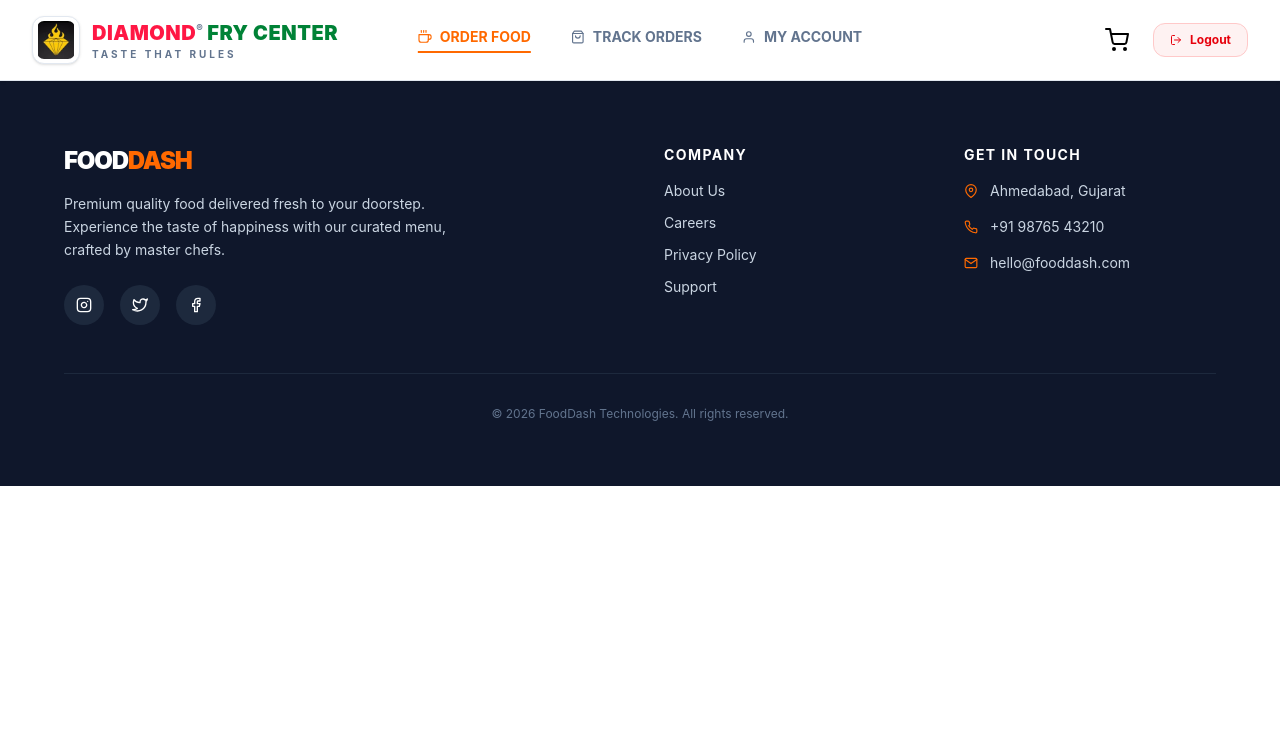
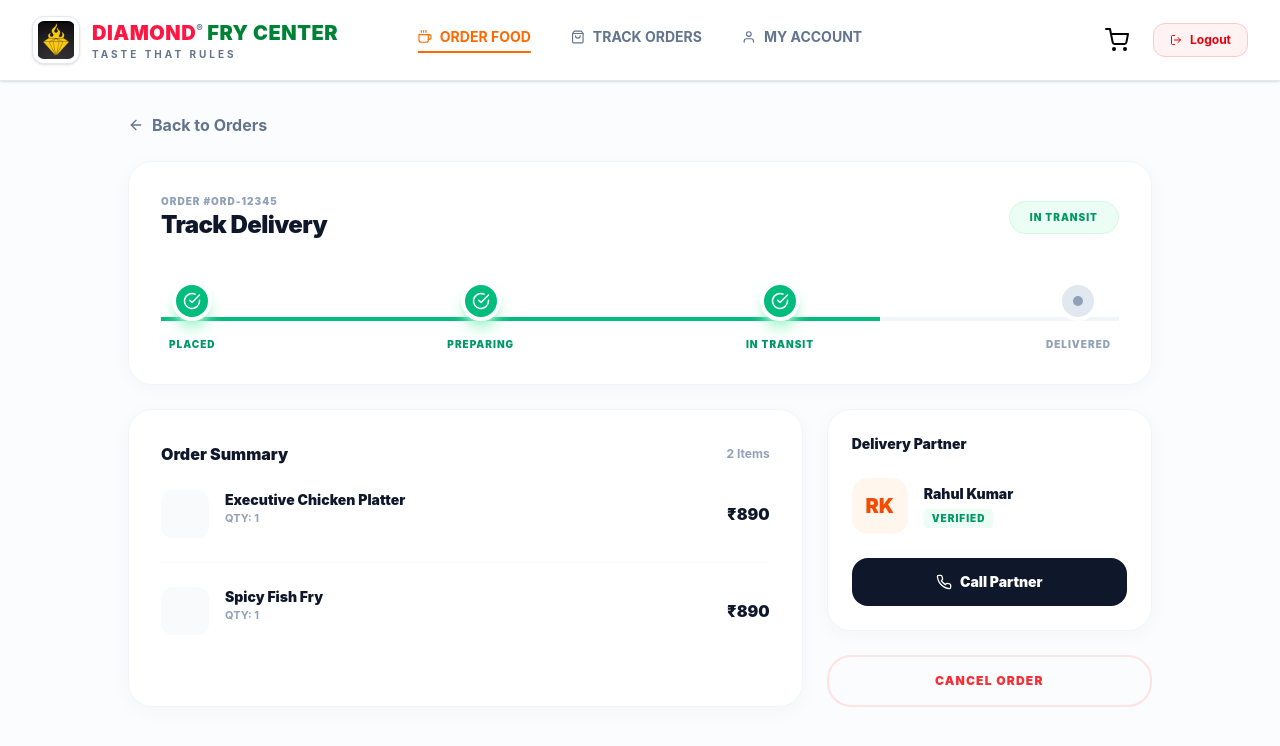
Before and after one commit to Khalid0226/food-delivery-web, a React app: page /order/1 in a window 1280 px wide. Shown: the top 746 px of the page. Built offline with nearby package versions, Linux system fonts and the light colour scheme; the HTML template or start-up script is replaced by a standard one.

Commit message:
new features

```diff
--- a/src/App.jsx
+++ b/src/App.jsx
@@ -11,6 +11,8 @@ import Checkout from './modules/customer/pages/Checkout';
 import TrackOrders from './modules/customer/pages/TrackOrders';
 import Layout from './components/layout/Layout';
 import Account from './modules/customer/pages/Account';
+
+import OrderDetails from './modules/customer/pages/OrderDetails';
 
 function App() {
   return (
@@ -31,6 +33,8 @@ function App() {
           <Route path='/checkout' element={<Checkout />} />
           <Route path="/customer/orders" element={<TrackOrders />} />
           <Route path='/customer/account' element={<Account />}></Route>
+
+          <Route path='/order/:orderId' element={<OrderDetails />}></Route>
         </Routes>
       </Layout>
     </BrowserRouter>
--- a/src/modules/customer/pages/Account.jsx
+++ b/src/modules/customer/pages/Account.jsx
@@ -109,8 +109,8 @@ export default function Account() {
                         {activeSection === 'security' && (
                             <div className="space-y-6">
                                 <h2 className="text-2xl font-black text-slate-900">Security</h2>
-                                <button className="w-full flex justify-between p-6 bg-slate-50 border-2 border-gray-100 rounded-2xl font-bold hover:bg-slate-100">Change Password <span>→</span></button>
-                                <button className="w-full flex justify-between p-6 bg-slate-50 border-2 border-gray-100 rounded-2xl font-bold hover:bg-slate-100">Two-Factor Authentication <span>→</span></button>
+                                <button className="w-full flex justify-between p-6 bg-slate-100 border-2 border-gray-100 rounded-2xl font-bold hover:bg-slate-100">Change Password <span>→</span></button>
+                                <button className="w-full flex justify-between p-6 bg-slate-100 border-2 border-gray-100 rounded-2xl font-bold hover:bg-slate-100">Two-Factor Authentication <span>→</span></button>
                             </div>
                         )}
                     </main>
--- /dev/null
+++ b/src/modules/customer/pages/OrderDetails.jsx
@@ -0,0 +1,104 @@
+import React from 'react';
+import { FiCheckCircle, FiTruck, FiPhone, FiArrowLeft, FiMoreVertical } from 'react-icons/fi';
+import { useNavigate } from 'react-router-dom';
+
+export default function OrderDetails() {
+  const navigate = useNavigate();
+
+  return (
+    <div className="min-h-screen bg-slate-50/50 py-8 px-4 md:px-8">
+      <div className="max-w-5xl mx-auto">
+
+        {/* Back Navigation */}
+        <button onClick={() => navigate(-1)} className="flex items-center gap-2 text-slate-500 font-bold hover:text-orange-600 transition mb-6">
+          <FiArrowLeft /> Back to Orders
+        </button>
+
+        {/* 1. Progress Status (Premium Stepper) */}
+        <div className="bg-white p-8 rounded-3xl border border-slate-100 shadow-[0_4px_20px_rgba(0,0,0,0.03)] mb-6">
+          <div className="flex justify-between items-center mb-10">
+            <div>
+              <p className="text-[10px] font-black uppercase tracking-widest text-slate-400">Order #ORD-12345</p>
+              <h3 className="font-black text-2xl text-slate-900 tracking-tight">Track Delivery</h3>
+            </div>
+            <span className="bg-emerald-50 text-emerald-600 px-5 py-2 rounded-full text-[10px] font-black uppercase tracking-widest border border-emerald-100">
+              In Transit
+            </span>
+          </div>
+
+          {/* Stepper with Glowing Active State */}
+          <div className="relative flex justify-between items-center px-2">
+            <div className="absolute top-1/2 left-0 w-full h-1 bg-slate-100 -z-0"></div>
+            <div className="absolute top-1/2 left-0 w-3/4 h-1 bg-emerald-500 z-0 transition-all duration-700"></div>
+
+            {['Placed', 'Preparing', 'In Transit', 'Delivered'].map((step, i) => (
+              <div key={step} className="flex flex-col items-center gap-4 relative z-10">
+                <div className={`w-10 h-10 rounded-full flex items-center justify-center border-4 border-white transition-all duration-300 ${i <= 2 ? 'bg-emerald-500 text-white shadow-lg shadow-emerald-200' : 'bg-slate-200 text-slate-400'}`}>
+                  {i <= 2 ? <FiCheckCircle size={18} /> : <div className="w-2.5 h-2.5 bg-slate-400 rounded-full"></div>}
+                </div>
+                <span className={`text-[10px] font-black uppercase tracking-widest ${i <= 2 ? 'text-emerald-600' : 'text-slate-400'}`}>
+                  {step}
+                </span>
+              </div>
+            ))}
+          </div>
+        </div>
+
+        {/* 2. Main Layout */}
+        <div className="grid md:grid-cols-3 gap-6">
+
+          {/* Left: Order Items */}
+          <div className="md:col-span-2 bg-white p-8 rounded-3xl border border-slate-100 shadow-[0_4px_20px_rgba(0,0,0,0.03)]">
+            <h4 className="font-black text-slate-900 mb-6 flex items-center justify-between">
+              Order Summary
+              <span className="text-slate-400 font-bold text-xs">2 Items</span>
+            </h4>
+            <div className="space-y-6">
+              <div className="flex justify-between items-center">
+                <div className="flex gap-4">
+                  <div className="w-12 h-12 bg-slate-50 rounded-xl"></div>
+                  <div>
+                    <p className="font-black text-slate-900 text-sm">Executive Chicken Platter</p>
+                    <p className="text-slate-400 text-[11px] font-bold uppercase">Qty: 1</p>
+                  </div>
+                </div>
+                <p className="font-black text-slate-900">₹890</p>
+              </div>
+              <div className="border-t border-slate-50 pt-6 flex justify-between items-center">
+                <div className="flex gap-4">
+                  <div className="w-12 h-12 bg-slate-50 rounded-xl"></div>
+                  <div>
+                    <p className="font-black text-slate-900 text-sm">Spicy Fish Fry</p>
+                    <p className="text-slate-400 text-[11px] font-bold uppercase">Qty: 1</p>
+                  </div>
+                </div>
+                <p className="font-black text-slate-900">₹890</p>
+              </div>
+            </div>
+          </div>
+
+          {/* Right: Partner Info & Actions */}
+          <div className="space-y-6">
+            <div className="bg-white p-6 rounded-3xl border border-slate-100 shadow-[0_4px_20px_rgba(0,0,0,0.03)]">
+              <h4 className="font-black text-slate-900 mb-6 text-sm">Delivery Partner</h4>
+              <div className="flex items-center gap-4 mb-6">
+                <div className="w-14 h-14 bg-orange-50 rounded-2xl flex items-center justify-center text-orange-600 font-black text-xl">RK</div>
+                <div>
+                  <p className="font-black text-sm text-slate-900">Rahul Kumar</p>
+                  <p className="text-[10px] text-emerald-600 font-black uppercase tracking-widest bg-emerald-50 px-2 py-0.5 rounded inline-block">Verified</p>
+                </div>
+              </div>
+              <button className="w-full py-3.5 bg-slate-900 text-white font-black rounded-2xl text-sm hover:bg-black transition-all flex items-center justify-center gap-2">
+                <FiPhone size={16} /> Call Partner
+              </button>
+            </div>
+
+            <button className="w-full py-4 text-xs font-black text-red-500 border-2 border-red-100 rounded-3xl hover:bg-red-50 transition-all uppercase tracking-widest">
+              Cancel Order
+            </button>
+          </div>
+        </div>
+      </div>
+    </div>
+  );
+}
--- a/src/modules/customer/pages/TrackOrders.jsx
+++ b/src/modules/customer/pages/TrackOrders.jsx
@@ -1,9 +1,12 @@
 import React, { useState, useMemo } from 'react';
 import { FiPackage, FiClock, FiCheckCircle, FiTruck, FiBox, FiArrowRight, FiSearch } from 'react-icons/fi';
+import { useNavigate } from 'react-router-dom';
 
 export default function TrackOrders() {
     const [searchTerm, setSearchTerm] = useState('');
     const [filter, setFilter] = useState('All'); // 'All', 'Active', 'Delivered'
+
+    const navigate = useNavigate()
 
     const orders = [
         { id: 'ORD-12345', status: 'Delivered', date: 'June 22, 2026', total: 1780, items: ['Executive Chicken Platter', 'Spicy Fish Fry'] },
@@ -72,7 +75,7 @@ export default function TrackOrders() {
 
                                 <div className="flex items-center justify-between pt-6 border-t border-slate-100">
                                     <p className="text-lg font-black text-slate-900">₹{order.total}</p>
-                                    <button className="flex items-center gap-2 text-sm font-bold text-orange-600 hover:gap-3 transition-all">
+                                    <button onClick={()=>navigate(`/order/${order.id}`)} className="flex items-center gap-2 text-sm font-bold text-orange-600 hover:gap-3 transition-all">
                                         View Details <FiArrowRight />
                                     </button>
                                 </div>
```
